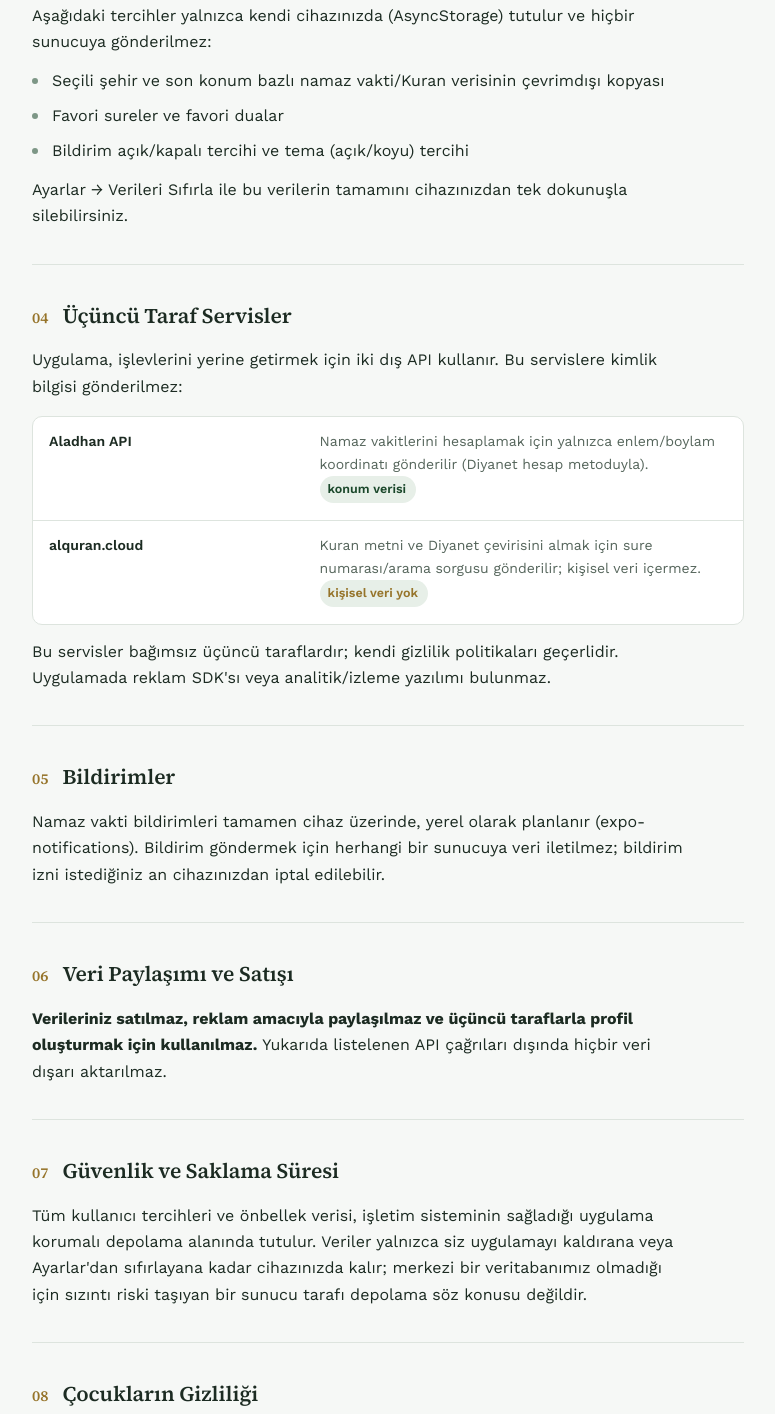
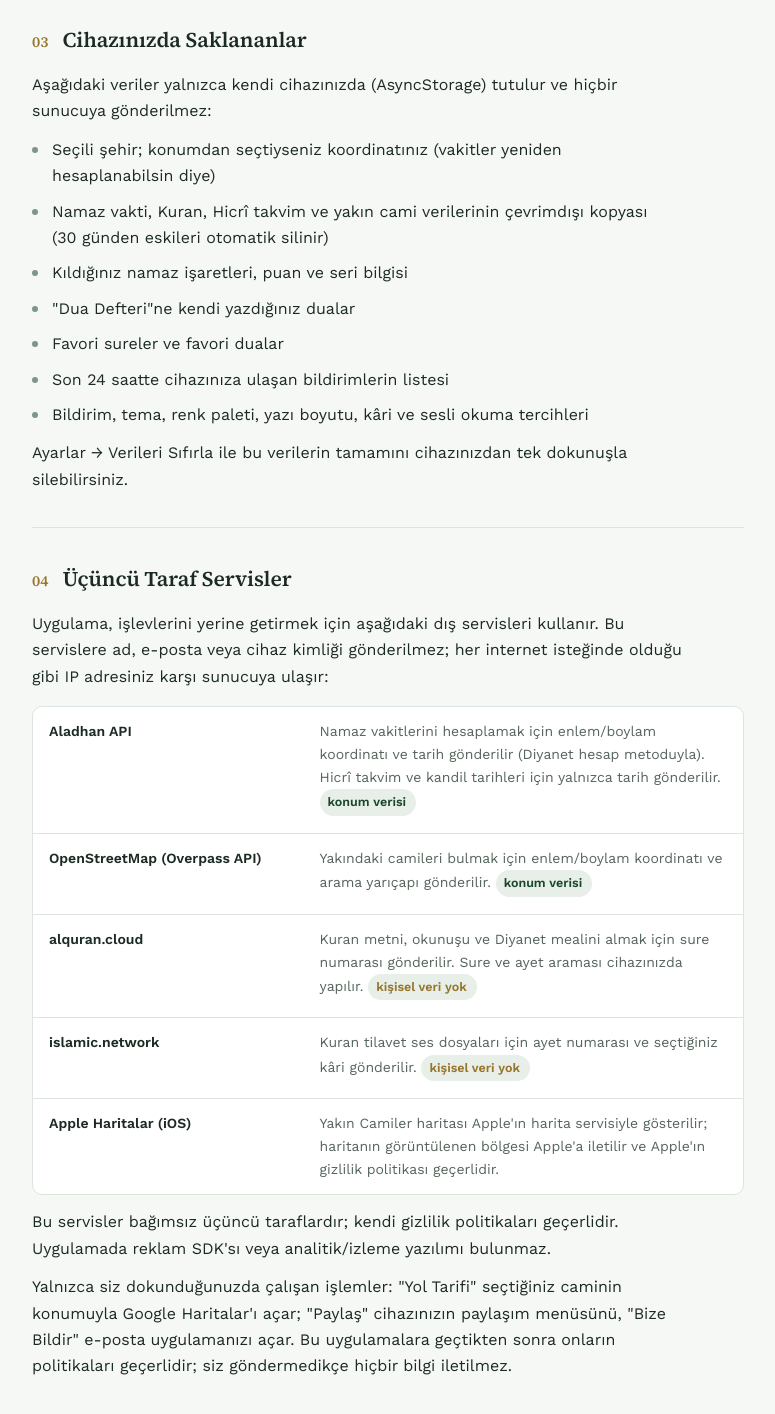
Before and after one commit to gorenbatuhan2-max/dini-app-privacy, a plain HTML site: page index.html in a window 1280 px wide. Shown: the part 1386-2800 px from the top of the page, without its empty margins (252-1027 px from the left). Drawn offline with nearby package versions, Linux system fonts and the light colour scheme.

Commit message:
Update privacy policy to match the current app

```diff
--- a/index.html
+++ b/index.html
@@ -300,7 +300,7 @@
     <p class="eyebrow">Yasal Belge</p>
     <h1>Gizlilik Politikası</h1>
     <div class="meta">
-      <span>Yürürlük tarihi: <strong>23 Ağustos 2026</strong></span>
+      <span>Yürürlük tarihi: <strong>28 Eylül 2026</strong></span>
       <span>Geliştirici: <strong>Batuhan Gören</strong></span>
       <span>Paket kimliği: <strong>com.batuhangoren.diniapp</strong></span>
     </div>
@@ -335,11 +335,11 @@
     <div class="data-table">
       <div class="data-row">
         <div class="k">Konum (GPS)</div>
-        <div class="v">Namaz vakitlerini ve kıble açısını hesaplamak için tek seferlik konum okunur. Sürekli takip yapılmaz, arka planda konum izlenmez.</div>
+        <div class="v">Namaz vakitlerini ve kıble açısını hesaplamak, yakındaki camileri bulmak için konum okunur: "Konumumu Kullan"a dokunduğunuzda ve Kıble / Yakın Camiler ekranları açıldığında. Sürekli takip yapılmaz, arka planda konum izlenmez. Konum izni vermezseniz seçtiğiniz ilin merkezi kullanılır.</div>
       </div>
       <div class="data-row">
-        <div class="k">Cihaz pusulası</div>
-        <div class="v">Kıble ekranında yön göstergesi için manyetometre verisi anlık okunur, kaydedilmez.</div>
+        <div class="k">Pusula yönü</div>
+        <div class="v">Kıble ekranında yön göstergesi için cihazın yön bilgisi anlık okunur, kaydedilmez.</div>
       </div>
     </div>
     <p class="muted" style="margin-top:14px;">Ad, e-posta, telefon numarası, ödeme bilgisi veya kişisel kimlik bilgisi toplanmaz — çünkü uygulamada bunlara ihtiyaç duyan bir hesap sistemi yoktur.</p>
@@ -347,39 +347,56 @@
 
   <section class="clause" id="cihazda-saklanan">
     <div class="clause-head"><span class="clause-num">03</span><h2>Cihazınızda Saklananlar</h2></div>
-    <p>Aşağıdaki tercihler yalnızca kendi cihazınızda (AsyncStorage) tutulur ve hiçbir sunucuya gönderilmez:</p>
+    <p>Aşağıdaki veriler yalnızca kendi cihazınızda (AsyncStorage) tutulur ve hiçbir sunucuya gönderilmez:</p>
     <ul>
-      <li>Seçili şehir ve son konum bazlı namaz vakti/Kuran verisinin çevrimdışı kopyası</li>
+      <li>Seçili şehir; konumdan seçtiyseniz koordinatınız (vakitler yeniden hesaplanabilsin diye)</li>
+      <li>Namaz vakti, Kuran, Hicrî takvim ve yakın cami verilerinin çevrimdışı kopyası (30 günden eskileri otomatik silinir)</li>
+      <li>Kıldığınız namaz işaretleri, puan ve seri bilgisi</li>
+      <li>"Dua Defteri"ne kendi yazdığınız dualar</li>
       <li>Favori sureler ve favori dualar</li>
-      <li>Bildirim açık/kapalı tercihi ve tema (açık/koyu) tercihi</li>
+      <li>Son 24 saatte cihazınıza ulaşan bildirimlerin listesi</li>
+      <li>Bildirim, tema, renk paleti, yazı boyutu, kâri ve sesli okuma tercihleri</li>
     </ul>
     <p>Ayarlar → Verileri Sıfırla ile bu verilerin tamamını cihazınızdan tek dokunuşla silebilirsiniz.</p>
   </section>
 
   <section class="clause" id="ucuncu-taraf">
     <div class="clause-head"><span class="clause-num">04</span><h2>Üçüncü Taraf Servisler</h2></div>
-    <p>Uygulama, işlevlerini yerine getirmek için iki dış API kullanır. Bu servislere kimlik bilgisi gönderilmez:</p>
+    <p>Uygulama, işlevlerini yerine getirmek için aşağıdaki dış servisleri kullanır. Bu servislere ad, e-posta veya cihaz kimliği gönderilmez; her internet isteğinde olduğu gibi IP adresiniz karşı sunucuya ulaşır:</p>
     <div class="data-table">
       <div class="data-row">
         <div class="k">Aladhan API</div>
-        <div class="v">Namaz vakitlerini hesaplamak için yalnızca enlem/boylam koordinatı gönderilir (Diyanet hesap metoduyla). <span class="pill">konum verisi</span></div>
+        <div class="v">Namaz vakitlerini hesaplamak için enlem/boylam koordinatı ve tarih gönderilir (Diyanet hesap metoduyla). Hicrî takvim ve kandil tarihleri için yalnızca tarih gönderilir. <span class="pill">konum verisi</span></div>
+      </div>
+      <div class="data-row">
+        <div class="k">OpenStreetMap (Overpass API)</div>
+        <div class="v">Yakındaki camileri bulmak için enlem/boylam koordinatı ve arama yarıçapı gönderilir. <span class="pill">konum verisi</span></div>
       </div>
       <div class="data-row">
         <div class="k">alquran.cloud</div>
-        <div class="v">Kuran metni ve Diyanet çevirisini almak için sure numarası/arama sorgusu gönderilir; kişisel veri içermez. <span class="pill gold">kişisel veri yok</span></div>
+        <div class="v">Kuran metni, okunuşu ve Diyanet mealini almak için sure numarası gönderilir. Sure ve ayet araması cihazınızda yapılır. <span class="pill gold">kişisel veri yok</span></div>
+      </div>
+      <div class="data-row">
+        <div class="k">islamic.network</div>
+        <div class="v">Kuran tilavet ses dosyaları için ayet numarası ve seçtiğiniz kâri gönderilir. <span class="pill gold">kişisel veri yok</span></div>
+      </div>
+      <div class="data-row">
+        <div class="k">Apple Haritalar (iOS)</div>
+        <div class="v">Yakın Camiler haritası Apple'ın harita servisiyle gösterilir; haritanın görüntülenen bölgesi Apple'a iletilir ve Apple'ın gizlilik politikası geçerlidir.</div>
       </div>
     </div>
     <p style="margin-top:14px;">Bu servisler bağımsız üçüncü taraflardır; kendi gizlilik politikaları geçerlidir. Uygulamada reklam SDK'sı veya analitik/izleme yazılımı bulunmaz.</p>
+    <p>Yalnızca siz dokunduğunuzda çalışan işlemler: "Yol Tarifi" seçtiğiniz caminin konumuyla Google Haritalar'ı açar; "Paylaş" cihazınızın paylaşım menüsünü, "Bize Bildir" e-posta uygulamanızı açar. Bu uygulamalara geçtikten sonra onların politikaları geçerlidir; siz göndermedikçe hiçbir bilgi iletilmez.</p>
   </section>
 
   <section class="clause" id="bildirimler">
     <div class="clause-head"><span class="clause-num">05</span><h2>Bildirimler</h2></div>
-    <p>Namaz vakti bildirimleri tamamen cihaz üzerinde, yerel olarak planlanır (expo-notifications). Bildirim göndermek için herhangi bir sunucuya veri iletilmez; bildirim izni istediğiniz an cihazınızdan iptal edilebilir.</p>
+    <p>Namaz vakti, nafile namaz, ayet/hadis ve "Allah'ı Hatırlatma" bildirimlerinin tamamı cihaz üzerinde, yerel olarak planlanır (expo-notifications). Bildirim göndermek için herhangi bir sunucuya veri iletilmez; her bildirim türünü Ayarlar'dan ayrı ayrı kapatabilir, bildirim iznini istediğiniz an cihazınızdan iptal edebilirsiniz. Ana ekran widget'ının içeriği de cihazda hazırlanır.</p>
   </section>
 
   <section class="clause" id="paylasim">
     <div class="clause-head"><span class="clause-num">06</span><h2>Veri Paylaşımı ve Satışı</h2></div>
-    <p><strong>Verileriniz satılmaz, reklam amacıyla paylaşılmaz ve üçüncü taraflarla profil oluşturmak için kullanılmaz.</strong> Yukarıda listelenen API çağrıları dışında hiçbir veri dışarı aktarılmaz.</p>
+    <p><strong>Verileriniz satılmaz, reklam amacıyla paylaşılmaz ve üçüncü taraflarla profil oluşturmak için kullanılmaz.</strong> Yukarıda listelenen servis çağrıları ve sizin başlattığınız paylaşımlar dışında hiçbir veri dışarı aktarılmaz.</p>
   </section>
 
   <section class="clause" id="guvenlik">
@@ -389,12 +406,12 @@
 
   <section class="clause" id="cocuklar">
     <div class="clause-head"><span class="clause-num">08</span><h2>Çocukların Gizliliği</h2></div>
-    <p>Dini App genel izleyici kitlesine yöneliktir ve bilerek 13 yaş altı çocuklardan kişisel veri toplamaz. Uygulamada hesap oluşturma veya iletişim özelliği bulunmadığından çocuklardan veri toplanmasına yol açacak bir mekanizma yoktur.</p>
+    <p>Dini App genel izleyici kitlesine yöneliktir ve bilerek 13 yaş altı çocuklardan kişisel veri toplamaz. Uygulamada hesap oluşturma yoktur; "Bize Bildir" yalnızca cihazınızın e-posta uygulamasını açar ve siz göndermedikçe hiçbir bilgi iletilmez. Bu nedenle çocuklardan veri toplanmasına yol açacak bir mekanizma bulunmaz.</p>
   </section>
 
   <section class="clause" id="haklariniz">
     <div class="clause-head"><span class="clause-num">09</span><h2>Haklarınız</h2></div>
-    <p>Konum izni, bildirim izni ve tema/dil tercihlerini cihazınızın Ayarlar uygulamasından veya Dini App içindeki Ayarlar ekranından istediğiniz zaman değiştirebilir, geri alabilirsiniz. Cihazda tutulan tüm verileri Ayarlar → Verileri Sıfırla ile veya uygulamayı silerek kalıcı olarak kaldırabilirsiniz.</p>
+    <p>Konum izni, bildirim izni ve uygulama tercihlerini cihazınızın Ayarlar uygulamasından veya Dini App içindeki Ayarlar ekranından istediğiniz zaman değiştirebilir, geri alabilirsiniz. Cihazda tutulan tüm verileri Ayarlar → Verileri Sıfırla ile veya uygulamayı silerek kalıcı olarak kaldırabilirsiniz.</p>
   </section>
 
   <section class="clause" id="degisiklikler">
```
